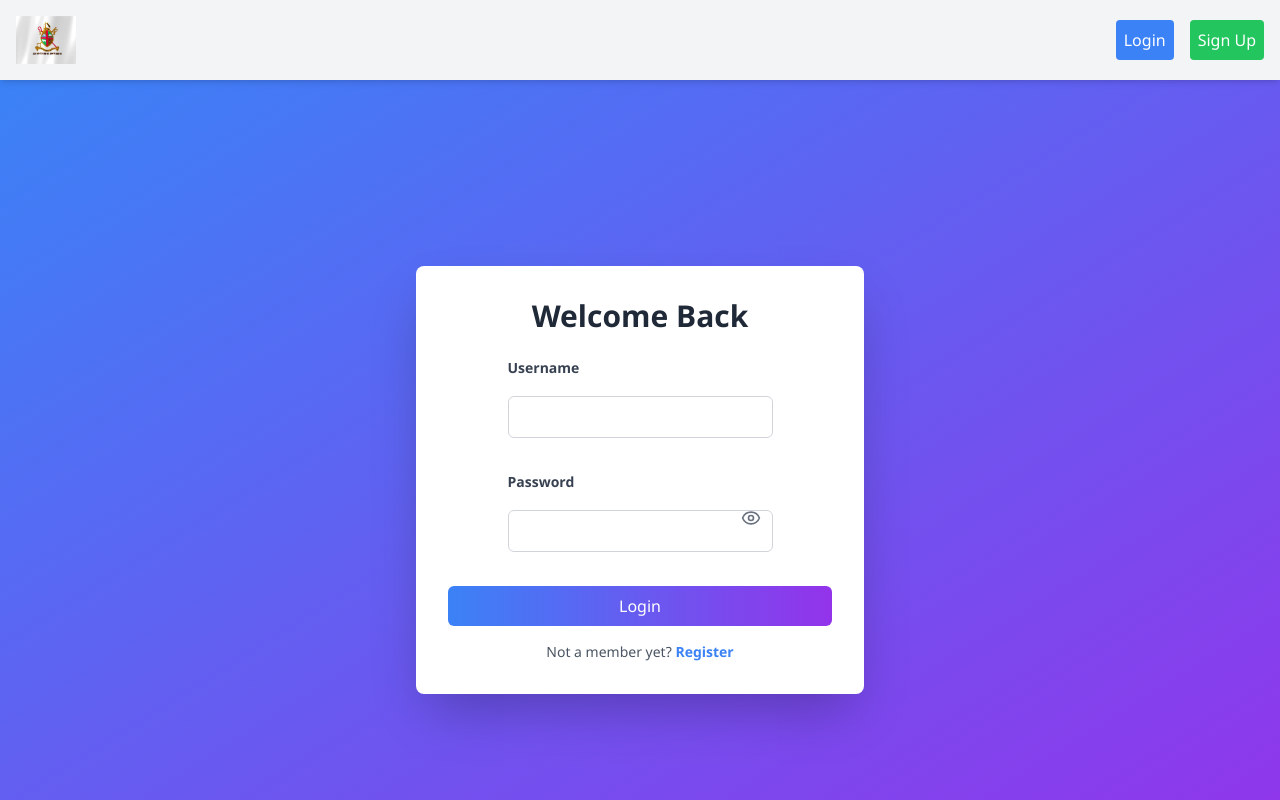
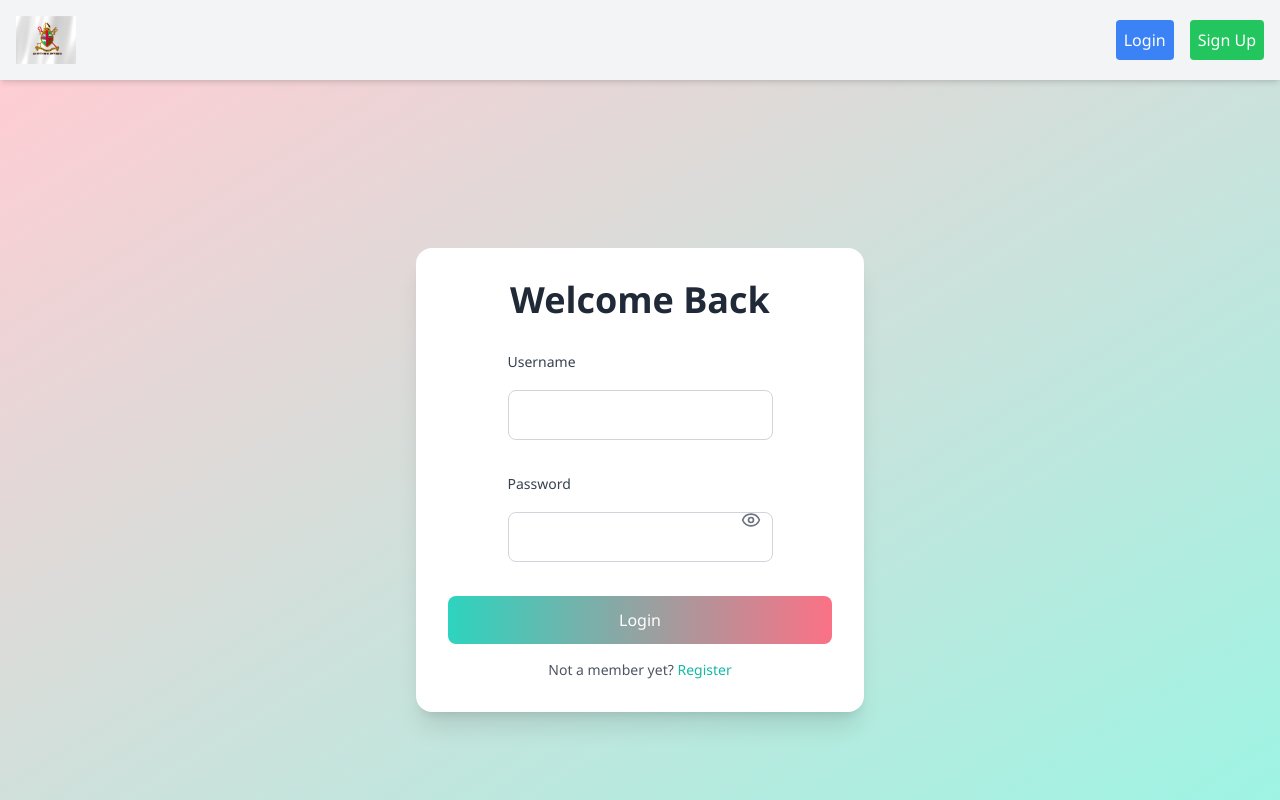
Before and after one commit to Nainah23/KIHINGO, a React (Create React App) app in the folder kihingo-frontend/: page /login in a window 1280 px wide. Shown: the top 800 px of the page. Built offline with nearby package versions, Linux system fonts and the light colour scheme.

Commit message:
refactor: update login styling to tailwindcss

```diff
--- a/kihingo-frontend/src/pages/Login.js
+++ b/kihingo-frontend/src/pages/Login.js
@@ -3,7 +3,6 @@ import { AuthContext } from '../contexts/AuthContext';
 import { useNavigate, useLocation, Link } from 'react-router-dom';
 import axios from 'axios';
 import { Eye, EyeOff } from 'lucide-react';
-import "../styles/Login.css";
 
 const Login = () => {
   const [username, setUsername] = useState('');
@@ -31,29 +30,29 @@ const Login = () => {
   };
 
   return (
-    <div className="min-h-screen bg-gradient-to-br from-blue-500 to-purple-600 flex items-center justify-center p-4">
-      <div className="bg-white p-8 rounded-lg shadow-2xl w-full max-w-md transform hover:scale-105 transition-transform duration-300">
-        <h2 className="text-3xl font-bold mb-6 text-center text-gray-800">Welcome Back</h2>
+    <div className="min-h-screen bg-gradient-to-br from-rose-200 to-teal-200 flex items-center justify-center p-6">
+      <div className="bg-white p-8 rounded-2xl shadow-xl w-full max-w-md transform transition-all duration-500 ease-in-out hover:scale-105">
+        <h2 className="text-4xl font-semibold text-center text-gray-800 mb-8">Welcome Back</h2>
         <form onSubmit={handleSubmit} className="space-y-6">
           <div>
-            <label htmlFor="username" className="block text-gray-700 text-sm font-semibold mb-2">Username</label>
+            <label htmlFor="username" className="block text-gray-700 text-sm font-medium mb-2">Username</label>
             <input
               id="username"
-              type="username"
+              type="text"
               value={username}
               onChange={(e) => setUsername(e.target.value)}
-              className="w-full px-4 py-2 border border-gray-300 rounded-md focus:outline-none focus:ring-2 focus:ring-blue-500 transition-all duration-300"
+              className="w-full px-4 py-3 border border-gray-300 rounded-lg focus:ring-2 focus:ring-teal-400 focus:outline-none transition-all duration-300"
               required
             />
           </div>
           <div className="relative">
-            <label htmlFor="password" className="block text-gray-700 text-sm font-semibold mb-2">Password</label>
+            <label htmlFor="password" className="block text-gray-700 text-sm font-medium mb-2">Password</label>
             <input
               id="password"
               type={showPassword ? "text" : "password"}
               value={password}
               onChange={(e) => setPassword(e.target.value)}
-              className="w-full px-4 py-2 border border-gray-300 rounded-md focus:outline-none focus:ring-2 focus:ring-blue-500 transition-all duration-300"
+              className="w-full px-4 py-3 border border-gray-300 rounded-lg focus:ring-2 focus:ring-teal-400 focus:outline-none transition-all duration-300"
               required
             />
             <button
@@ -66,13 +65,16 @@ const Login = () => {
           </div>
           <button
             type="submit"
-            className="w-full bg-gradient-to-r from-blue-500 to-purple-600 text-white py-2 px-4 rounded-md hover:from-blue-600 hover:to-purple-700 focus:outline-none focus:ring-2 focus:ring-blue-500 focus:ring-opacity-50 transition-all duration-300 transform hover:scale-105"
+            className="w-full bg-gradient-to-r from-teal-400 to-rose-400 text-white py-3 px-4 rounded-lg hover:from-teal-500 hover:to-rose-500 focus:outline-none focus:ring-2 focus:ring-teal-400 focus:ring-opacity-50 transition-all duration-300 transform hover:scale-105"
           >
             Login
           </button>
         </form>
         <p className="mt-4 text-center text-sm text-gray-600">
-          Not a member yet? <Link to="/register" className="text-blue-500 hover:underline font-semibold">Register</Link>
+          Not a member yet?{' '}
+          <Link to="/register" className="text-teal-500 hover:underline font-medium">
+            Register
+          </Link>
         </p>
       </div>
     </div>
```
